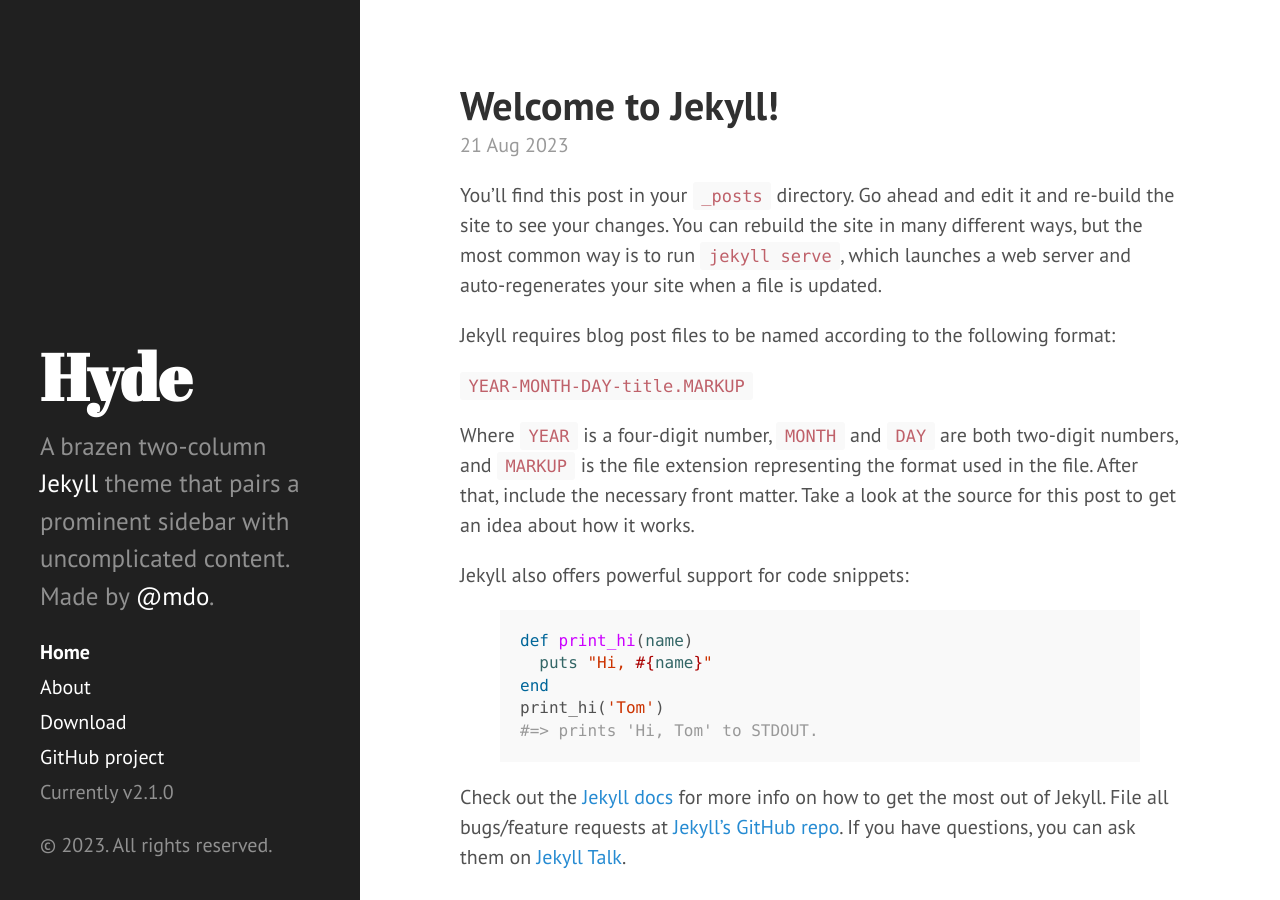
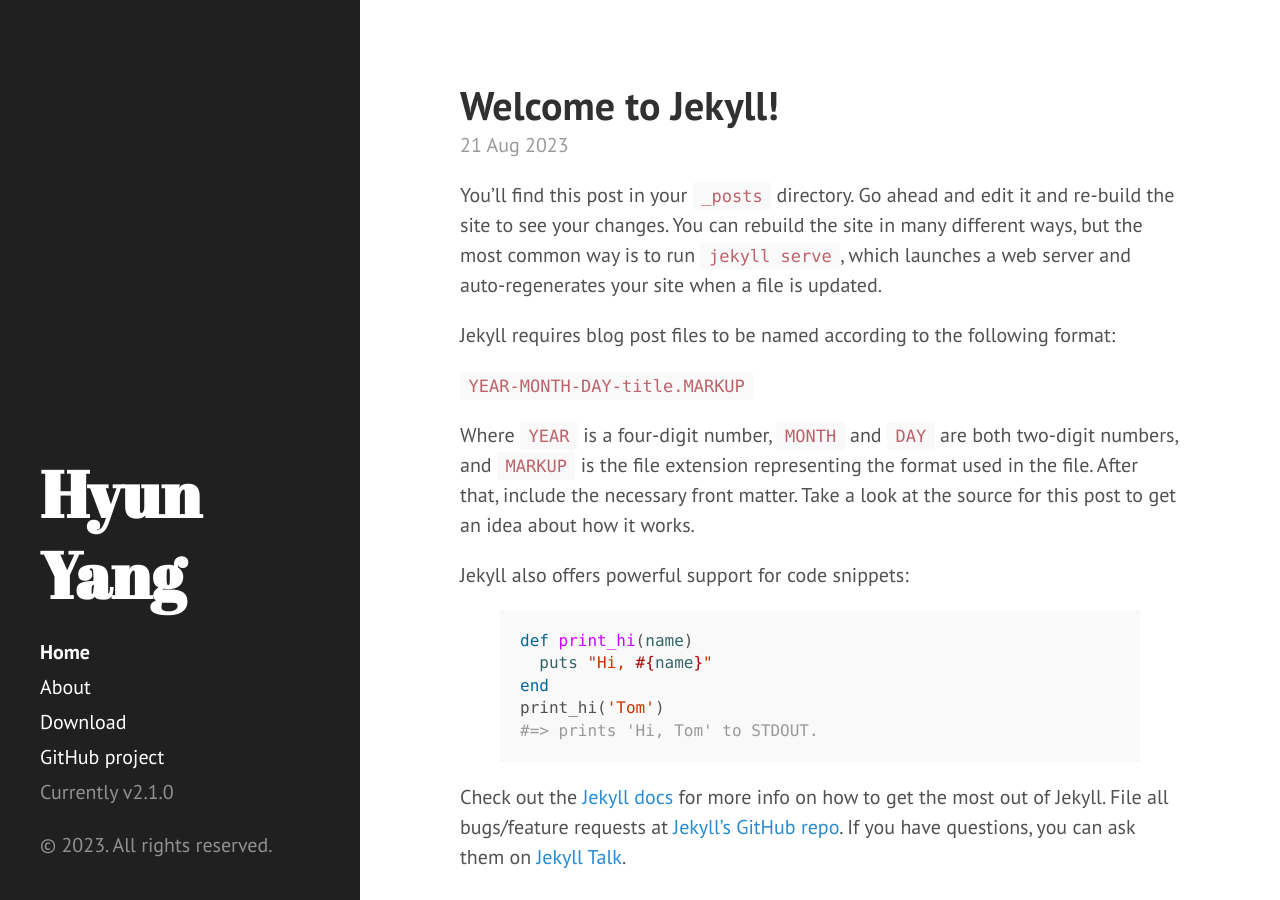
Before and after one commit to For-Food/For-Food.github.io, a Jekyll site: the page built from index.html, in a window 1280 px wide and 900 px high. Built offline with Jekyll 4.4.1, drawn with Linux system fonts in a browser that asks for light colours; the list of posts is cut into pages by our own code.

Commit message:
Update _config.yml

```diff
--- a/_config.yml
+++ b/_config.yml
@@ -12,9 +12,9 @@ plugins:
 permalink:        pretty
 
 # Setup
-title:            Hyde
+title:            Hyun Yang
 tagline:          'A Jekyll theme'
-description:      'A brazen two-column <a href="http://jekyllrb.com" target="_blank">Jekyll</a> theme that pairs a prominent sidebar with uncomplicated content. Made by <a href="https://twitter.com/mdo" target="_blank">@mdo</a>.'
+description:      ''
 url:              http://hyde.getpoole.com
 baseurl:          /
 
```
